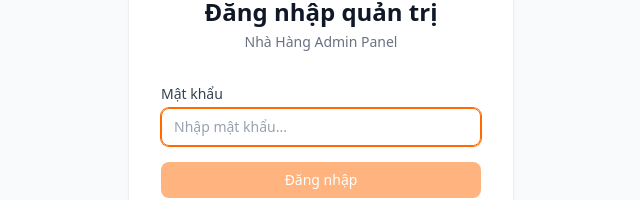
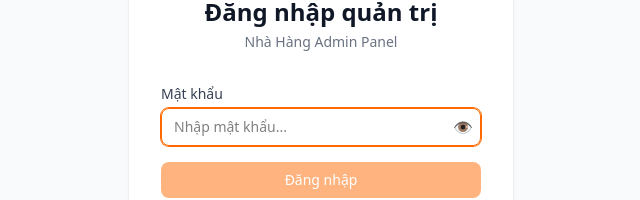
Before and after one commit to anhtuanevt/nhahang, a Next.js app: page /admin/login in a window 1280 px wide. Shown: the part 329-529 px from the top of the page, without its empty margins (319-959 px from the left). Built offline with nearby package versions, Linux system fonts and the light colour scheme.

Commit message:
Add show/hide password toggle to all login pages

```diff
--- a/app/(admin)/admin/login/page.tsx
+++ b/app/(admin)/admin/login/page.tsx
@@ -9,6 +9,7 @@
   const [password, setPassword] = useState("");
   const [error, setError] = useState("");
   const [loading, setLoading] = useState(false);
+  const [showPassword, setShowPassword] = useState(false);
 
   async function handleSubmit(e: FormEvent) {
     e.preventDefault();
@@ -44,15 +45,27 @@
         </div>
 
         <form onSubmit={handleSubmit} className="space-y-4">
-          <Input
-            label="Mật khẩu"
-            type="password"
+          <div className="space-y-1">
+            <label className="block text-sm font-medium text-gray-700">Mật khẩu</label>
+            <div className="relative">
+              <input
+                type={showPassword ? "text" : "password"}
                 value={password}
                 onChange={(e) => setPassword(e.target.value)}
                 placeholder="Nhập mật khẩu..."
+                className="block w-full rounded-lg border border-gray-300 px-3 py-2 pr-10 text-sm focus:border-orange-500 focus:outline-none focus:ring-1 focus:ring-orange-500"
                 autoFocus
                 required
               />
+              <button
+                type="button"
+                onClick={() => setShowPassword(!showPassword)}
+                className="absolute right-2 top-1/2 -translate-y-1/2 text-gray-400 hover:text-gray-600"
+              >
+                {showPassword ? "🙈" : "👁️"}
+              </button>
+            </div>
+          </div>
 
           {error && (
             <div className="rounded-lg bg-red-50 border border-red-200 px-4 py-3 text-sm text-red-700">
--- a/app/(server)/server/login/page.tsx
+++ b/app/(server)/server/login/page.tsx
@@ -10,6 +10,7 @@
   const [password, setPassword] = useState("");
   const [error, setError] = useState("");
   const [loading, setLoading] = useState(false);
+  const [showPassword, setShowPassword] = useState(false);
 
   async function handleSubmit(e: FormEvent) {
     e.preventDefault();
@@ -46,15 +47,24 @@
         <form onSubmit={handleSubmit} className="space-y-4">
           <div className="space-y-1">
             <label className="block text-sm font-medium text-gray-300">Mật khẩu</label>
+            <div className="relative">
               <input
-              type="password"
+                type={showPassword ? "text" : "password"}
                 value={password}
                 onChange={(e) => setPassword(e.target.value)}
                 placeholder="Nhập mật khẩu..."
-              className="block w-full rounded-lg border border-gray-600 bg-gray-700 px-3 py-2 text-sm text-white placeholder-gray-400 focus:border-orange-500 focus:outline-none focus:ring-1 focus:ring-orange-500"
+                className="block w-full rounded-lg border border-gray-600 bg-gray-700 px-3 py-2 pr-10 text-sm text-white placeholder-gray-400 focus:border-orange-500 focus:outline-none focus:ring-1 focus:ring-orange-500"
                 autoFocus
                 required
               />
+              <button
+                type="button"
+                onClick={() => setShowPassword(!showPassword)}
+                className="absolute right-2 top-1/2 -translate-y-1/2 text-gray-400 hover:text-gray-300"
+              >
+                {showPassword ? "🙈" : "👁️"}
+              </button>
+            </div>
             {error && <p className="text-xs text-red-400">{error}</p>}
           </div>
           <Button
--- a/app/table/[id]/page.tsx
+++ b/app/table/[id]/page.tsx
@@ -50,6 +50,7 @@
   const [password, setPassword] = useState("");
   const [authError, setAuthError] = useState("");
   const [authLoading, setAuthLoading] = useState(false);
+  const [showPassword, setShowPassword] = useState(false);
 
   // App state
   const [activeTab, setActiveTab] = useState<"menu" | "orders" | "feedback">("menu");
@@ -332,13 +333,14 @@
                   <label className="block text-sm font-semibold text-gray-700 mb-1.5">
                     Mật khẩu bàn
                   </label>
+                  <div className="relative">
                     <input
-                    type="password"
+                      type={showPassword ? "text" : "password"}
                       value={password}
                       onChange={(e) => { setPassword(e.target.value); setAuthError(""); }}
                       placeholder="Nhập mật khẩu..."
                       className={cn(
-                      "block w-full rounded-xl border-2 px-4 py-3 text-sm placeholder-gray-400 focus:outline-none transition-colors",
+                        "block w-full rounded-xl border-2 px-4 py-3 pr-10 text-sm placeholder-gray-400 focus:outline-none transition-colors",
                         authError
                           ? "border-red-300 focus:border-red-500"
                           : "border-gray-200 focus:border-orange-400"
@@ -346,6 +348,14 @@
                       autoFocus
                       autoComplete="current-password"
                     />
+                    <button
+                      type="button"
+                      onClick={() => setShowPassword(!showPassword)}
+                      className="absolute right-3 top-1/2 -translate-y-1/2 text-gray-400 hover:text-gray-600"
+                    >
+                      {showPassword ? "🙈" : "👁️"}
+                    </button>
+                  </div>
                   {authError && (
                     <p className="mt-1.5 text-xs text-red-600 flex items-center gap-1">
                       <span>⚠️</span> {authError}
```
Lines whose indentation alone changed are shown as unchanged.
